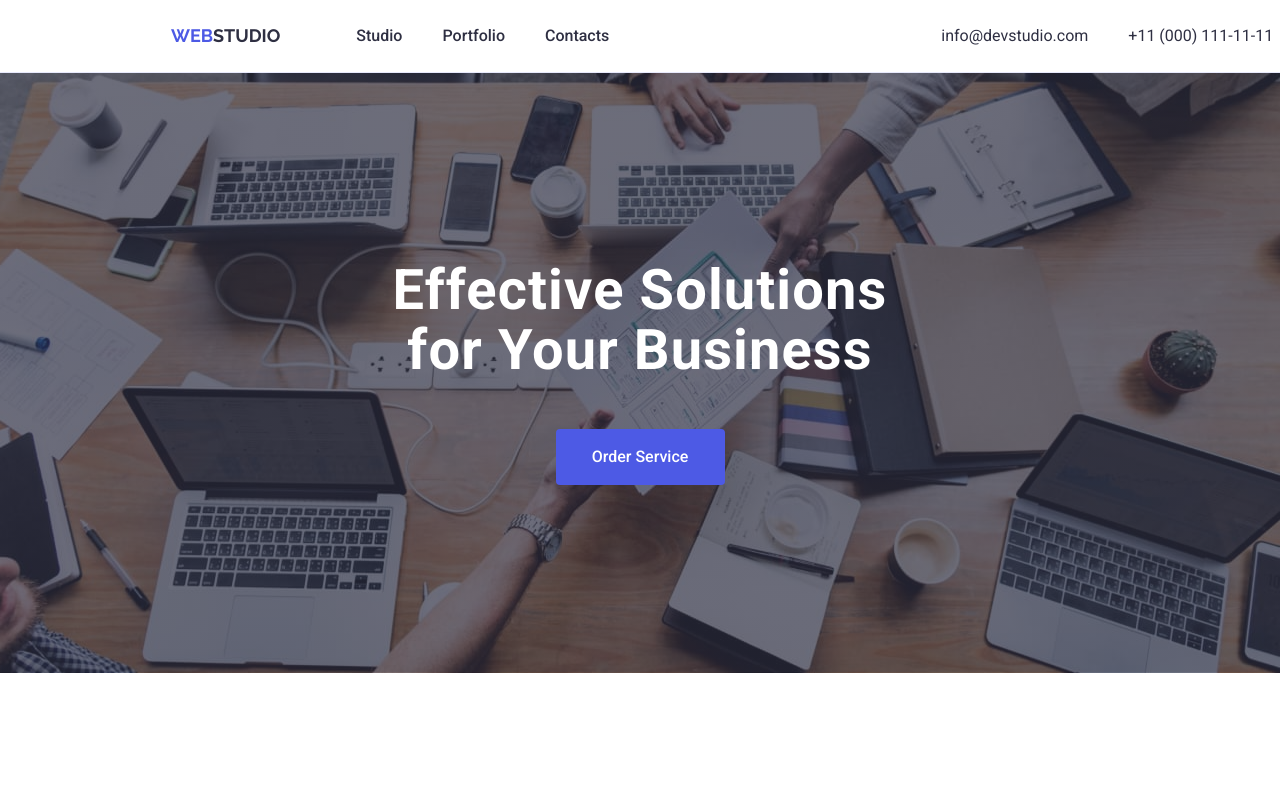
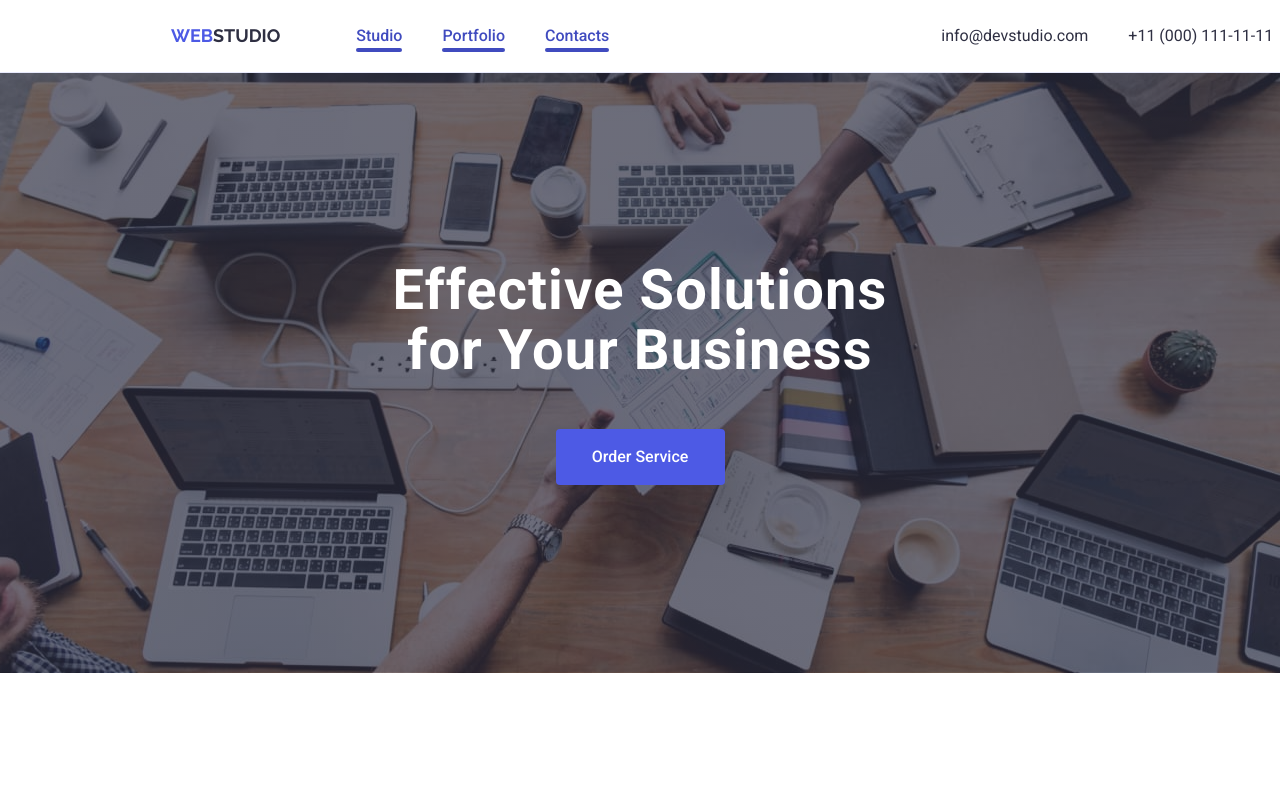
Before and after one commit to SSiukh/goit-markup-hw-04, a plain HTML site: page index.html in a window 1280 px wide. Shown: the top 789 px of the page. Drawn offline with nearby package versions, Linux system fonts and the light colour scheme.

Commit message:
check header

```diff
--- a/css/styles.css
+++ b/css/styles.css
@@ -37,6 +37,8 @@ img {
   background-color: #ffffff;
   border-bottom: 1px solid #e7e9fc;
   padding: 0 156px;
+  box-shadow: 0px 2px 1px rgba(46, 47, 66, 0.08),
+    0px 1px 1px rgba(46, 47, 66, 0.16), 0px 1px 6px rgba(46, 47, 66, 0.08);
 }
 
 .header-container {
@@ -74,15 +76,17 @@ img {
 }
 
 .list-items {
+  position: relative;
   font-style: normal;
   font-weight: 500;
   font-size: 16px;
   line-height: 1.5;
-  color: #2e2f42;
-  padding: 24px 0;
+  color: #404bbf;
 }
 
-.nav-list li:active::after {
+.list-items::after {
+  position: absolute;
+  width: 100%;
   content: "";
   display: block;
   border-radius: 2px;
```
